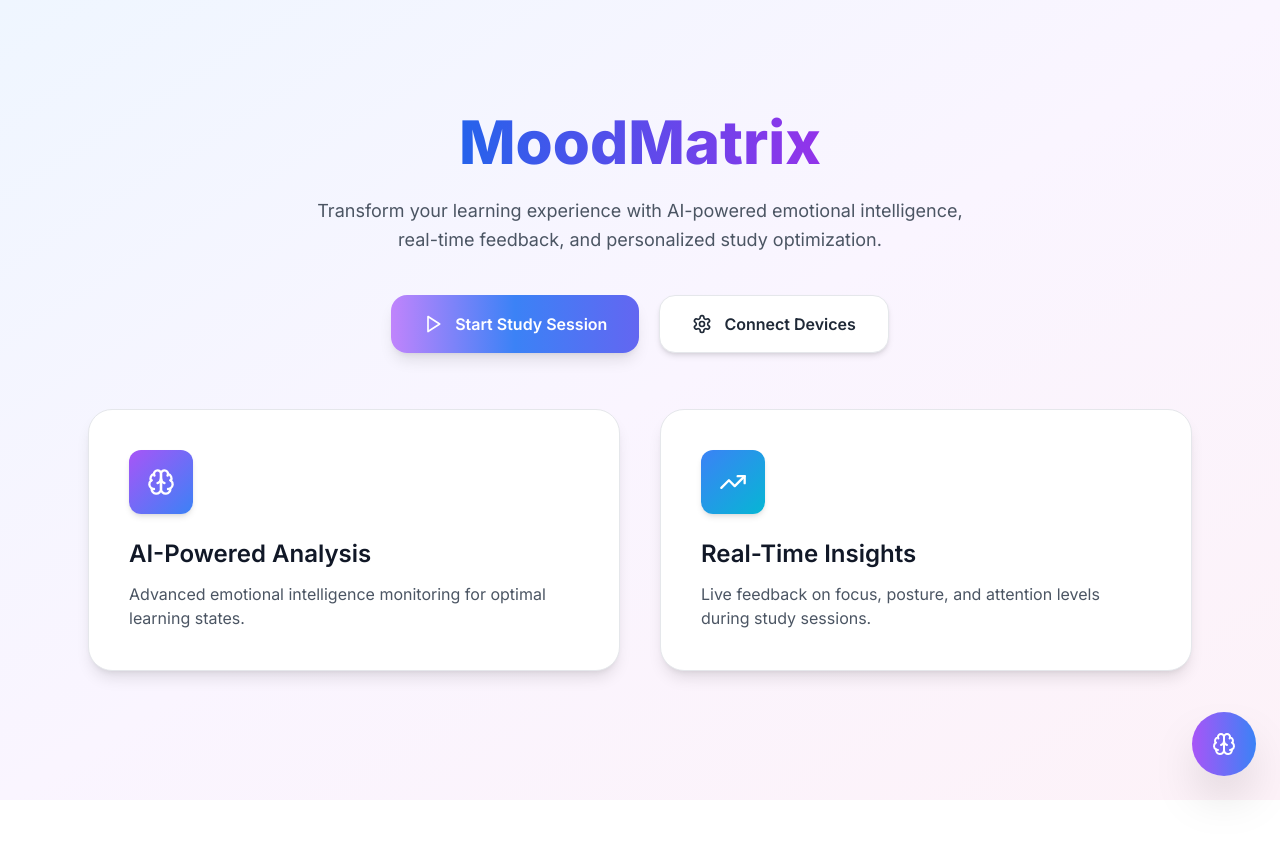
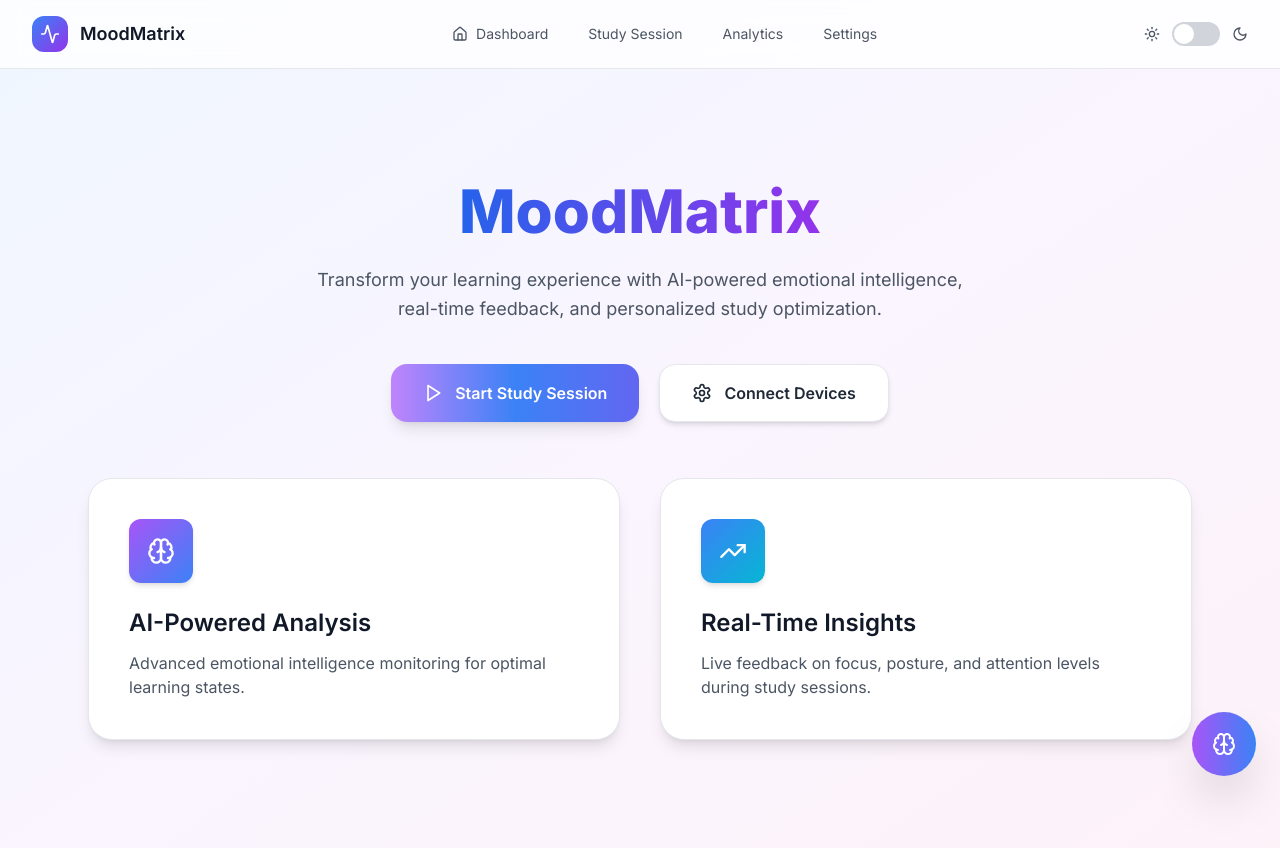
Before and after one commit to Aryan-Ghadekar/3D-Tutor-MoodMatrix, a Next.js app in the folder frontend/: page / in a window 1280 px wide. Shown: the top 848 px of the page. Before the commit the page ends 800 px from the top, so only its background shows below. Built offline with nearby package versions, Linux system fonts and the light colour scheme.

Commit message:
feat: added header in home and study session page

```diff
--- a/frontend/src/app/page.jsx
+++ b/frontend/src/app/page.jsx
@@ -2,6 +2,7 @@
 import { useTheme } from "./theme-provider";
 import { Brain, Play, Settings, TrendingUp } from "lucide-react";
 import { useRouter } from "next/navigation";
+import Header from "../components/Header";
 
 export default function HomePage() {
   const { theme } = useTheme();
@@ -24,6 +25,7 @@ export default function HomePage() {
           : "bg-gradient-to-br from-[#0B1220] via-[#0E1628] to-[#0A1020] text-white"
         }`}
     >
+      <Header />
       {/* ================= HERO SECTION ================= */}
       <section className="flex flex-col items-center text-center pt-28 px-6">
         <h1
--- a/frontend/src/app/study-session/page.jsx
+++ b/frontend/src/app/study-session/page.jsx
@@ -2,6 +2,7 @@
 
 import { useTheme } from "../theme-provider";
 import { cognitiveAPI, quizAPI, helpAPI } from '../../lib/api';
+import Header from "../../components/Header";
 import {
   ChevronLeft, ChevronRight, Play, Pause, Volume2, Maximize2, Settings,
   Share2,
@@ -1693,6 +1694,7 @@ export default function StudySessionPage() {
 
   return (
     <div className={`h-screen ${theme === 'light' ? 'bg-gray-50' : 'bg-gray-900'} transition-colors flex flex-col overflow-hidden`}>
+      <Header />
 
       {/* ========== LEARNING INSIGHT NOTIFICATION ========== */}
       {showMistakeInsight && currentInsight && (
```
